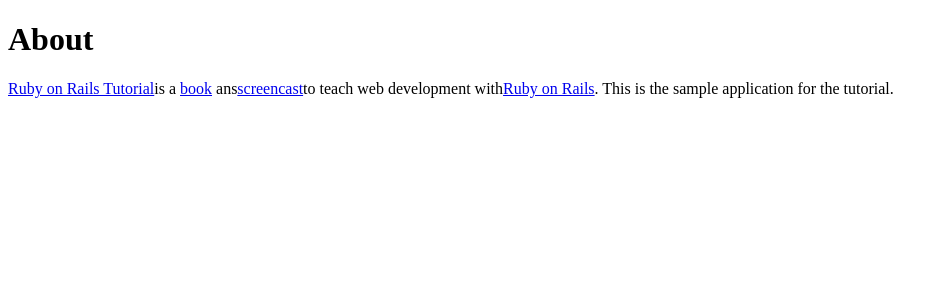
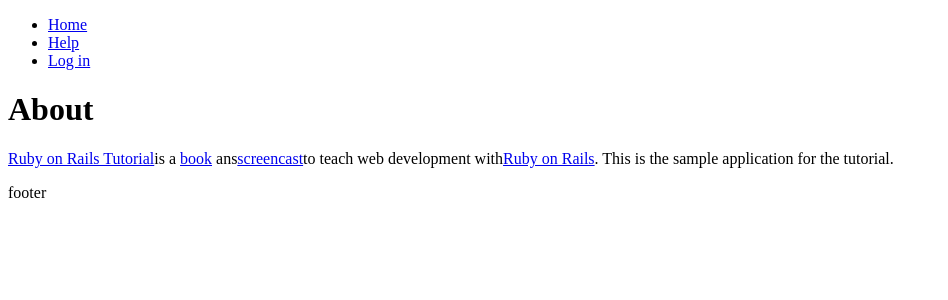
Before and after one commit to ryojiysd/rails-tutor-react, a React app in the folder client/: page /about in a window 1280 px wide. Shown: the top 300 px of the page, without its empty margins (0-948 px from the left). Built offline with nearby package versions, Linux system fonts and the light colour scheme.

Commit message:
Change formatter's settings

```diff
--- a/client/src/about.tsx
+++ b/client/src/about.tsx
@@ -14,12 +14,11 @@
           is a <a href="https://railstutorial.jp/#ebook">book</a> ans
           <a href="https://railstutorial.jp/#screenast">screencast</a>
           to teach web development with
-                    <a href="http://rubyonrails.org/">Ruby on Rails</a>. This is the sample application
-                    for the tutorial.
+          <a href="http://rubyonrails.org/">Ruby on Rails</a>. This is the sample application for the tutorial.
         </p>
       </div>
     );
   }
-};
+}
 
 export default About;
--- a/client/src/app.tsx
+++ b/client/src/app.tsx
@@ -11,6 +11,8 @@
 
 const Router = () => {
   return (
+    <div>
+      <AppHeader />
       <BrowserRouter>
         <Switch>
           <Route exact path="/" component={Home} />
@@ -18,7 +20,36 @@
           <Route path="/about" component={About} />
         </Switch>
       </BrowserRouter>
+      <AppFooter />
+    </div>
   );
 };
 
+const AppHeader = () => (
+  <header className="navbar navbar-dixed-top navbar-inverse">
+    <div className="container">
+      <a href="#" id="logo"></a>
+      <nav>
+        <ul className="nav navbar-nav navbar-right">
+          <li>
+            <a href="/">Home</a>
+          </li>
+          <li>
+            <a href="/help">Help</a>
+          </li>
+          <li>
+            <a href="#">Log in</a>
+          </li>
+        </ul>
+      </nav>
+    </div>
+  </header>
+);
+
+const AppFooter = () => (
+  <div>
+    <p>footer</p>
+  </div>
+);
+
 export default App;
--- a/client/src/help.tsx
+++ b/client/src/help.tsx
@@ -11,8 +11,7 @@
         <h1>Help</h1>
         <p>
           Get help on the Ruby on Rails Tutorial at the
-                    <a href="https://railstutorial.jp/help">Rails Tutorial help page</a>.
-                    To get help on this sample app, see the
+          <a href="https://railstutorial.jp/help">Rails Tutorial help page</a>. To get help on this sample app, see the
           <a href="https://railstutorial.jp/#ebook">
             <em>Ruby on Rails Tutorial</em>
           </a>
```
Also changed, not shown: client/.eslintrc.js, client/src/home.tsx (indentation only), 1 other file (tests, documents, lock files or other folders). Lines whose indentation alone changed are shown as unchanged.
